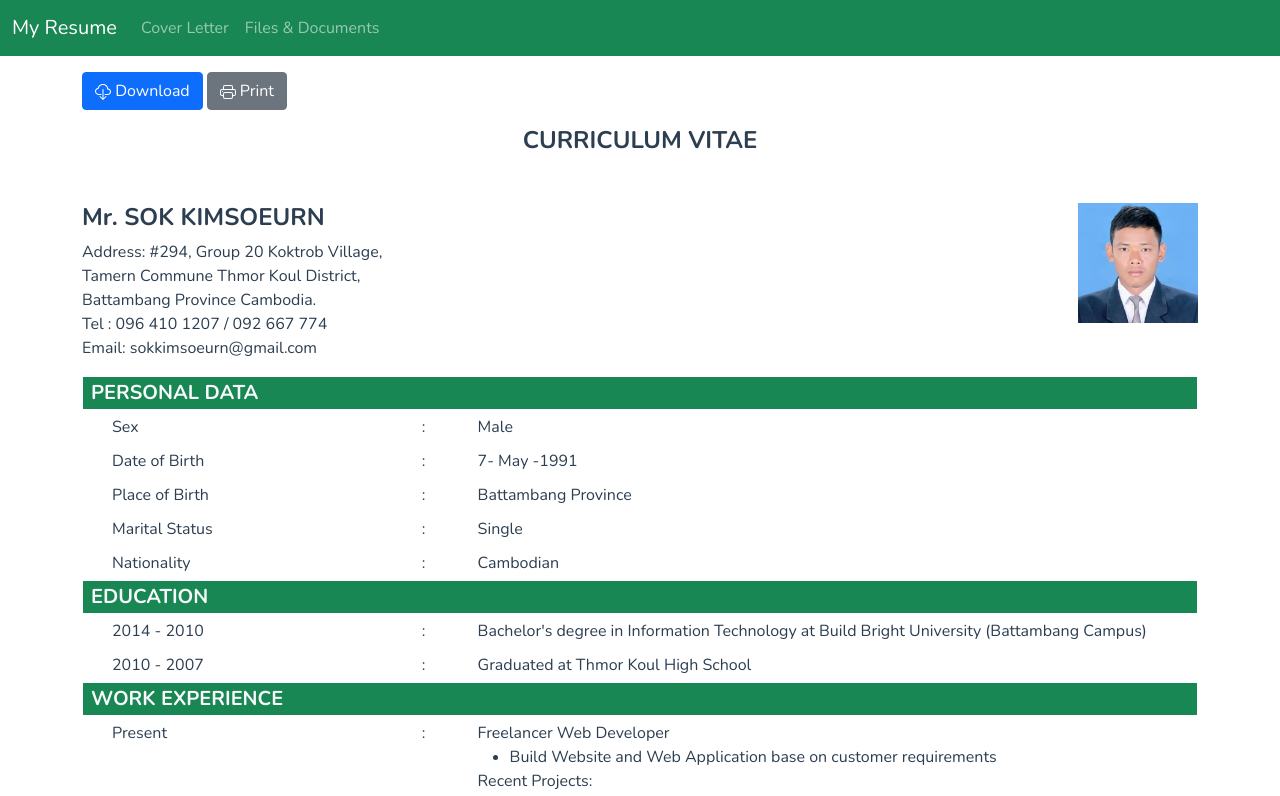
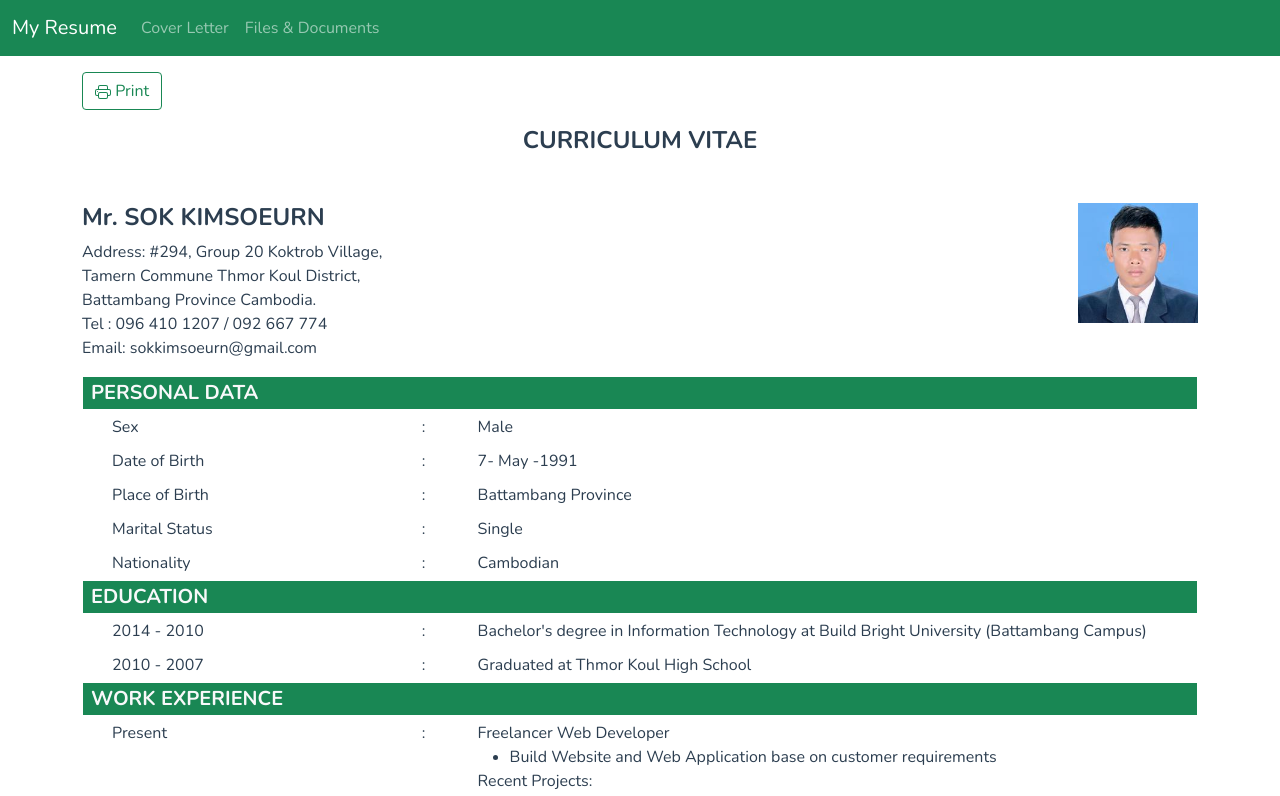
Before and after one commit to Kimsoeurn/cvue, a Vue app: page / in a window 1280 px wide. Shown: the top 796 px of the page. Built offline with nearby package versions, Linux system fonts and the light colour scheme.

Commit message:
Fix Reusable components

```diff
--- a/src/App.vue
+++ b/src/App.vue
@@ -1,8 +1,22 @@
 <template>
   <div id="app">
+    <Sidebar/>
+    <Navbar/>
     <router-view/>
   </div>
 </template>
+<script>
+import Sidebar from '@/components/Sidebar.vue'
+import Navbar from '@/components/Navbar.vue'
+
+export default {
+  name: 'App',
+  components: {
+    Sidebar,
+    Navbar
+  }
+}
+</script>
 
 <style>
 #app {
--- a/src/components/Content.vue
+++ b/src/components/Content.vue
@@ -1,5 +1,5 @@
 <template>
-    <div class="container py-3 cv" id="page-content">
+    <div class="container py-3 cv">
         <h1 class="text-center text-uppercase fs-4 fw-bold mb-5">Curriculum Vitae</h1>
         <div class="row mb-3">
             <div class="col-9">
--- a/src/components/CoverLetter.vue
+++ b/src/components/CoverLetter.vue
@@ -1,5 +1,5 @@
 <template>
-<div class="container cv" id="page-content">
+<div class="container cv">
         <h3 class="text-center text-uppercase fs-4 fw-bold mt-3">Cover Letter</h3>
         <div class="row">
             <div class="col col-lg-6"></div>
--- a/src/components/Navbar.vue
+++ b/src/components/Navbar.vue
@@ -21,15 +21,7 @@
             </div>
         </nav>
         <div class="container mt-3">
-            <a href="#" onclick="downloadPdf()"
-             class="btn btn-primary me-1"><svg xmlns="http://www.w3.org/2000/svg" width="16" height="16" fill="currentColor" class="bi bi-cloud-download"
-                viewBox="0 0 16 16">
-                <path
-                    d="M4.406 1.342A5.53 5.53 0 0 1 8 0c2.69 0 4.923 2 5.166 4.579C14.758 4.804 16 6.137 16 7.773 16 9.569 14.502 11 12.687 11H10a.5.5 0 0 1 0-1h2.688C13.979 10 15 8.988 15 7.773c0-1.216-1.02-2.228-2.313-2.228h-.5v-.5C12.188 2.825 10.328 1 8 1a4.53 4.53 0 0 0-2.941 1.1c-.757.652-1.153 1.438-1.153 2.055v.448l-.445.049C2.064 4.805 1 5.952 1 7.318 1 8.785 2.23 10 3.781 10H6a.5.5 0 0 1 0 1H3.781C1.708 11 0 9.366 0 7.318c0-1.763 1.266-3.223 2.942-3.593.143-.863.698-1.723 1.464-2.383z" />
-                <path
-                    d="M7.646 15.854a.5.5 0 0 0 .708 0l3-3a.5.5 0 0 0-.708-.708L8.5 14.293V5.5a.5.5 0 0 0-1 0v8.793l-2.146-2.147a.5.5 0 0 0-.708.708l3 3z" />
-            </svg> Download</a>
-            <a href="#" onclick="window.print()" class="btn btn-secondary"><svg xmlns="http://www.w3.org/2000/svg" width="16" height="16" fill="currentColor" class="bi bi-printer"
+            <a href="#" onclick="window.print()" class="btn btn-outline-success"><svg xmlns="http://www.w3.org/2000/svg" width="16" height="16" fill="currentColor" class="bi bi-printer"
                 viewBox="0 0 16 16">
                 <path d="M2.5 8a.5.5 0 1 0 0-1 .5.5 0 0 0 0 1z" />
                 <path
--- a/src/components/Sidebar.vue
+++ b/src/components/Sidebar.vue
@@ -4,8 +4,8 @@
             <li>
                 <img src="./../assets/kimsoeurn.jpeg" alt="Sok Kimsoeurn" class="rounded-circle shadow mb-3" width="120px" height="120px">
             </li>
-            <li><a href="index.html" class="text-warning">My Resume</a></li>
-            <li><a href="cover_letter.html" class="text-light">Cover Letter</a></li>
+            <li><router-link to="/" class="route-link">My Resume</router-link></li>
+            <li><router-link to="/cover-letter" class="route-link text-light">Cover Letter</router-link></li>
             <li><a  href="https://drive.google.com/drive/folders/1HAv9q6n0iBDLNQoN0JA7xkzFIQLvbpKe?usp=sharing" target="_blank" class="text-light">Files & Documents</a></li>
             <li><a href="https://www.linkedin.com/in/kimsoeurn-sok/" target="_blank" class="text-light">
                 <svg xmlns="http://www.w3.org/2000/svg" width="20" height="20" fill="currentColor" class="bi bi-linkedin mt-0"
@@ -18,7 +18,14 @@
 </template>
 <script>
 export default {
-  name: 'Sidebar'
+  name: 'Sidebar',
+  mounted() {
+     window.$(".route-link").click(function () {
+       window.$('.toggle-menu').toggleClass("active");
+        window.$('.menu-drawer').toggleClass('open');
+        window.$('.cv').removeClass('d-none');
+    });
+  }
 }
 </script>
 
--- a/src/views/About.vue
+++ b/src/views/About.vue
@@ -1,19 +1,16 @@
 <template>
   <div>
-    <Navbar/>
     <CoverLetter/>
   </div>
 </template>
 
 <script>
 // @ is an alias to /src
-import Navbar from '@/components/Navbar.vue'
 import CoverLetter from '@/components/CoverLetter.vue'
 
 export default {
-  name: 'Home',
+  name: 'About',
   components: {
-    Navbar,
     CoverLetter
   }
 }
--- a/src/views/Home.vue
+++ b/src/views/Home.vue
@@ -1,19 +1,16 @@
 <template>
   <div>
-    <Navbar/>
     <Content/>
   </div>
 </template>
 
 <script>
 // @ is an alias to /src
-import Navbar from '@/components/Navbar.vue'
 import Content from '@/components/Content.vue'
 
 export default {
   name: 'Home',
   components: {
-    Navbar,
     Content
   }
 }
```
Also changed, not shown: 2 other files (tests, documents, lock files or other folders).
